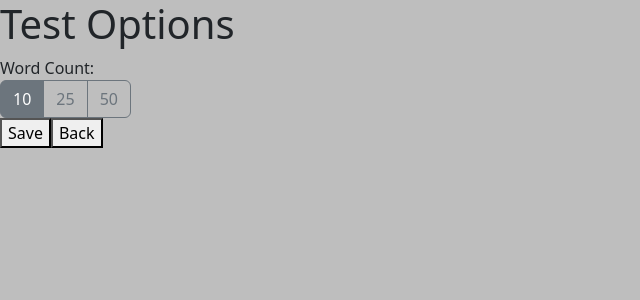
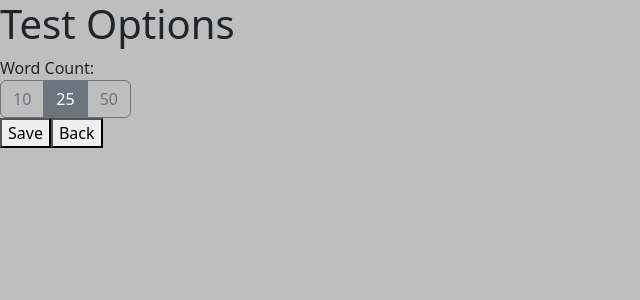
Before and after one commit to alexntragatakis/typing-speed-test, a React (Vite) app: page /typing-speed-test/options in a window 1280 px wide. Shown: the top 300 px of the page, without its empty margins (0-640 px from the left). Built offline with nearby package versions, Linux system fonts and the light colour scheme.

Commit message:
Add setWordCount to buttons

```diff
--- a/src/components/Options/Options.tsx
+++ b/src/components/Options/Options.tsx
@@ -8,7 +8,21 @@ interface Props {
 }
 
 const Options = ({ onSave }: Props) => {
-  const handleSave = () => {};
+  const [wordCount, setWordCount] = useState<number>(25);
+  const [style, setStyle] = useState<testOptions["style"]>({
+    backGroundColor: "--default-pagebg",
+    textBoxColor: "--default-boxbg",
+    backColor: "--default-black-back-text",
+    frontCorrColor: "--default-correctly-typed-text",
+    frontIncColor: "--default-incorrectly-typed-text",
+  });
+
+  const handleSave = () => {
+    onSave({
+      wordCount: wordCount,
+      style: style,
+    });
+  };
 
   return (
     <>
@@ -25,7 +39,8 @@ const Options = ({ onSave }: Props) => {
           name="btnradio"
           id="btnradio1"
           autoComplete="off"
-          defaultChecked
+          checked={wordCount === 10}
+          onClick={() => setWordCount(10)}
         />
         <label className="btn btn-outline-secondary" htmlFor="btnradio1">
           10
@@ -36,6 +51,8 @@ const Options = ({ onSave }: Props) => {
           name="btnradio"
           id="btnradio2"
           autoComplete="off"
+          checked={wordCount === 25}
+          onClick={() => setWordCount(25)}
         />
         <label className="btn btn-outline-secondary" htmlFor="btnradio2">
           25
@@ -46,6 +63,8 @@ const Options = ({ onSave }: Props) => {
           name="btnradio"
           id="btnradio3"
           autoComplete="off"
+          checked={wordCount === 50}
+          onClick={() => setWordCount(50)}
         />
         <label className="btn btn-outline-secondary" htmlFor="btnradio3">
           50
```
Also changed, not shown: src/utils/testOptions.ts (+5 -5 lines).
